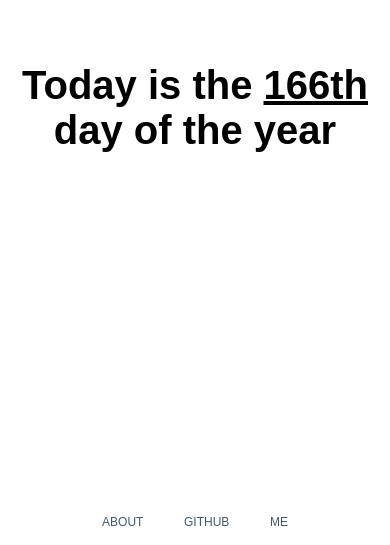
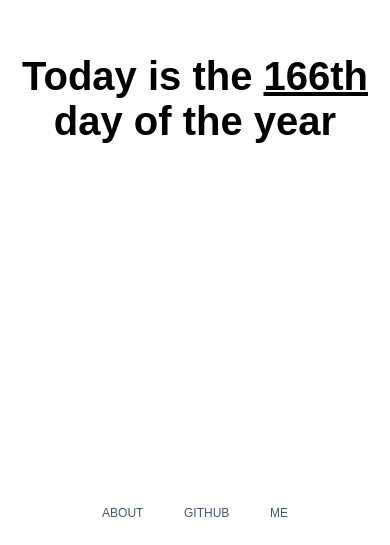
Before and after one commit to anson-vandoren/julian.today, a plain HTML site: page index.html in a window 390 px wide. Shown: the part 299-844 px from the top of the page. Drawn offline with Linux system fonts and the light colour scheme; a web font is replaced by a local one.

Commit message:
moved footer up for iPhone X

```diff
--- a/style.css
+++ b/style.css
@@ -66,7 +66,7 @@ a:hover::after {
   justify-content: space-evenly;
   align-items: center;
 
-  /* height: 32px; */
+  height: 3rem;
   width: 40ch;
   max-width: 100%;
 
```
